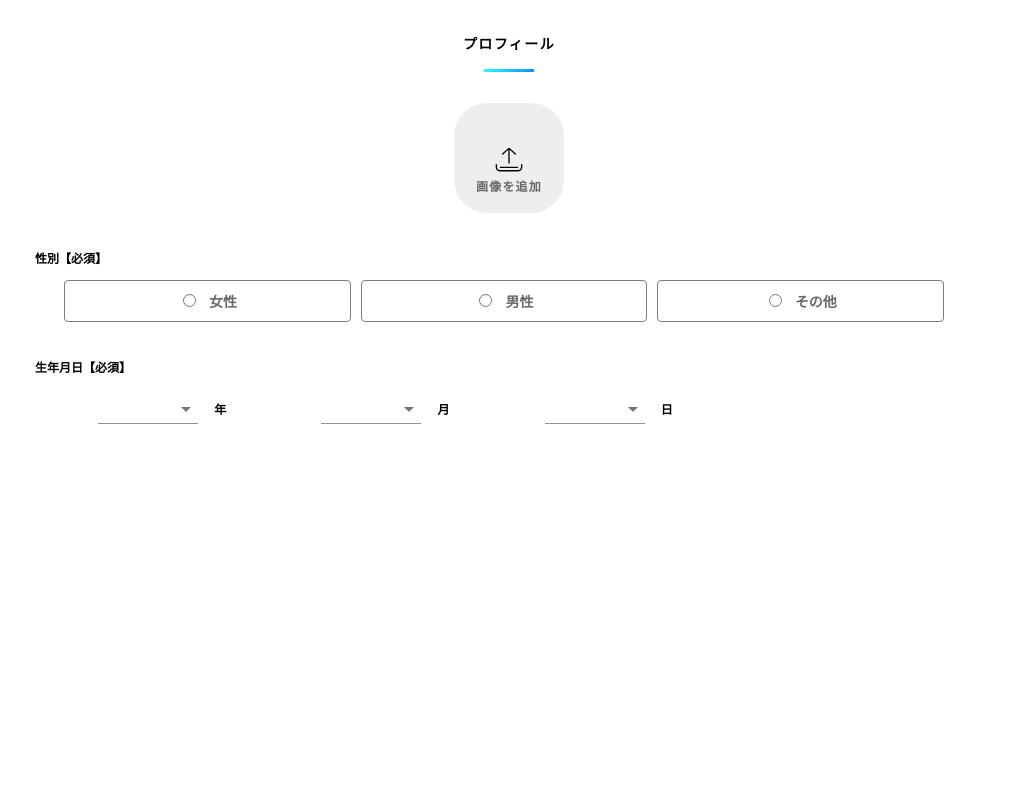
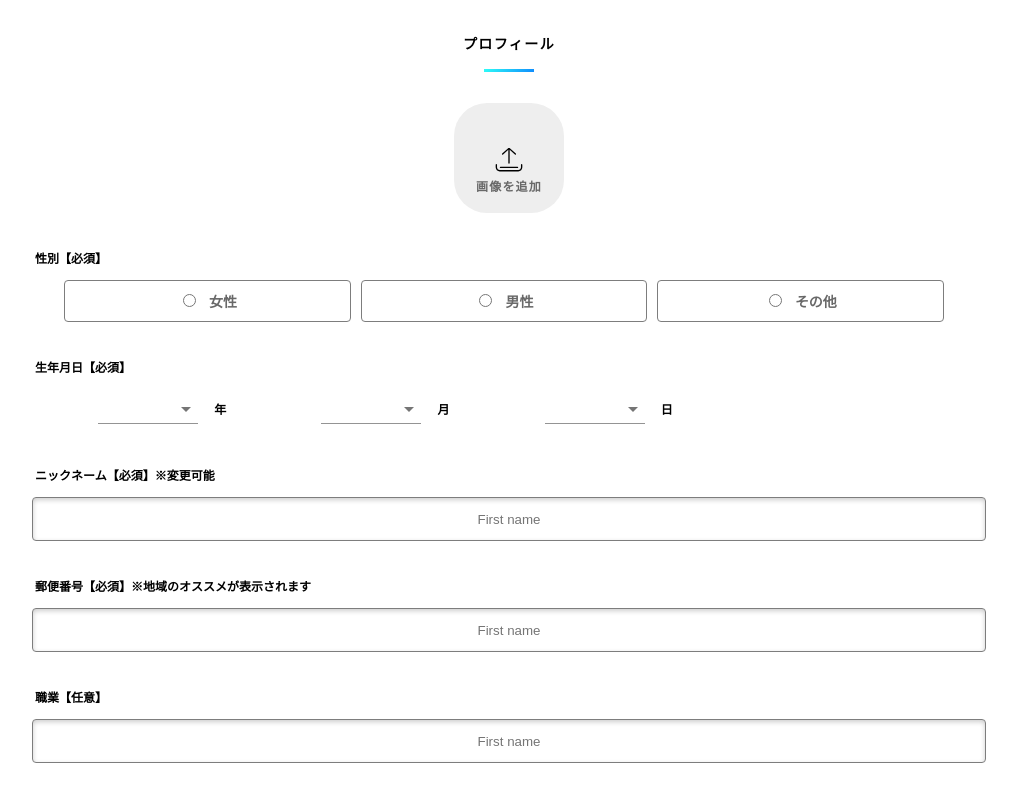
Before and after one commit to northernbird/rmi-which-demo-01, a React (Create React App) app: page /register in a window 1280 px wide. Shown: the whole page, without its empty margins (131-1148 px from the left). Built offline with nearby package versions, Linux system fonts and the light colour scheme.

Commit message:
WIP added router

```diff
--- a/src/register/RegisterPage.js
+++ b/src/register/RegisterPage.js
@@ -50,7 +50,7 @@ const useStyles = makeStyles({
         maxWidth: '75%',
         display:'inline-block',
     },
-    test: {
+    birthdaySelectBox: {
         width: '75%',
         maxWidth: '75%',
         textAlign: 'center',
@@ -60,6 +60,18 @@ const useStyles = makeStyles({
         width: '75%',
         maxWidth: '75%',
         textAlign: 'center'
+    },
+    inputText: {
+        width: '75%',
+        maxWidth: '75%',
+        textAlign: 'center',
+        borderBottom: 'solid 1px #7d7d7d',
+        borderLeft: 'solid 1px #7d7d7d',
+        borderRadius: '4px',
+        borderRight: 'solid 1px #7d7d7d',
+        borderTop: 'solid 1px #7d7d7d',
+        boxShadow: '0 2px 5px rgba(0,0,0,0.2) inset',
+        height: '40px'
     }
 });
 
@@ -82,14 +94,31 @@ function WelcomePage() {
             <Box fontSize={12} fontWeight={700} className={classes.inputLabel}>
                 <p className={classes.inputLabelP}>生年月日【必須】</p>
             </Box>
-            <Box className={classes.test}>
+            <Box className={classes.birthdaySelectBox}>
                 <Box fontSize={12} fontWeight={700} className={classes.birthdaySelectGroup}>
                     <BirthdayYearSelectBox label={'年'}/>
                     <BirthdayYearSelectBox label={'月'}/>
                     <BirthdayYearSelectBox label={'日'}/>
                 </Box>
             </Box>
-
+            <Box fontSize={12} fontWeight={700} className={classes.inputLabel}>
+                <p className={classes.inputLabelP}>ニックネーム【必須】※変更可能</p>
+            </Box>
+            <Box>
+                <input type="text" placeholder="First name" name="First name" className={classes.inputText}/>
+            </Box>
+            <Box fontSize={12} fontWeight={700} className={classes.inputLabel}>
+                <p className={classes.inputLabelP}>郵便番号【必須】※地域のオススメが表示されます</p>
+            </Box>
+            <Box>
+                <input type="text" placeholder="First name" name="First name" className={classes.inputText}/>
+            </Box>
+            <Box fontSize={12} fontWeight={700} className={classes.inputLabel}>
+                <p className={classes.inputLabelP}>職業【任意】</p>
+            </Box>
+            <Box>
+                <input type="text" placeholder="First name" name="First name" className={classes.inputText}/>
+            </Box>
         </Typography>
     );
 }
```
